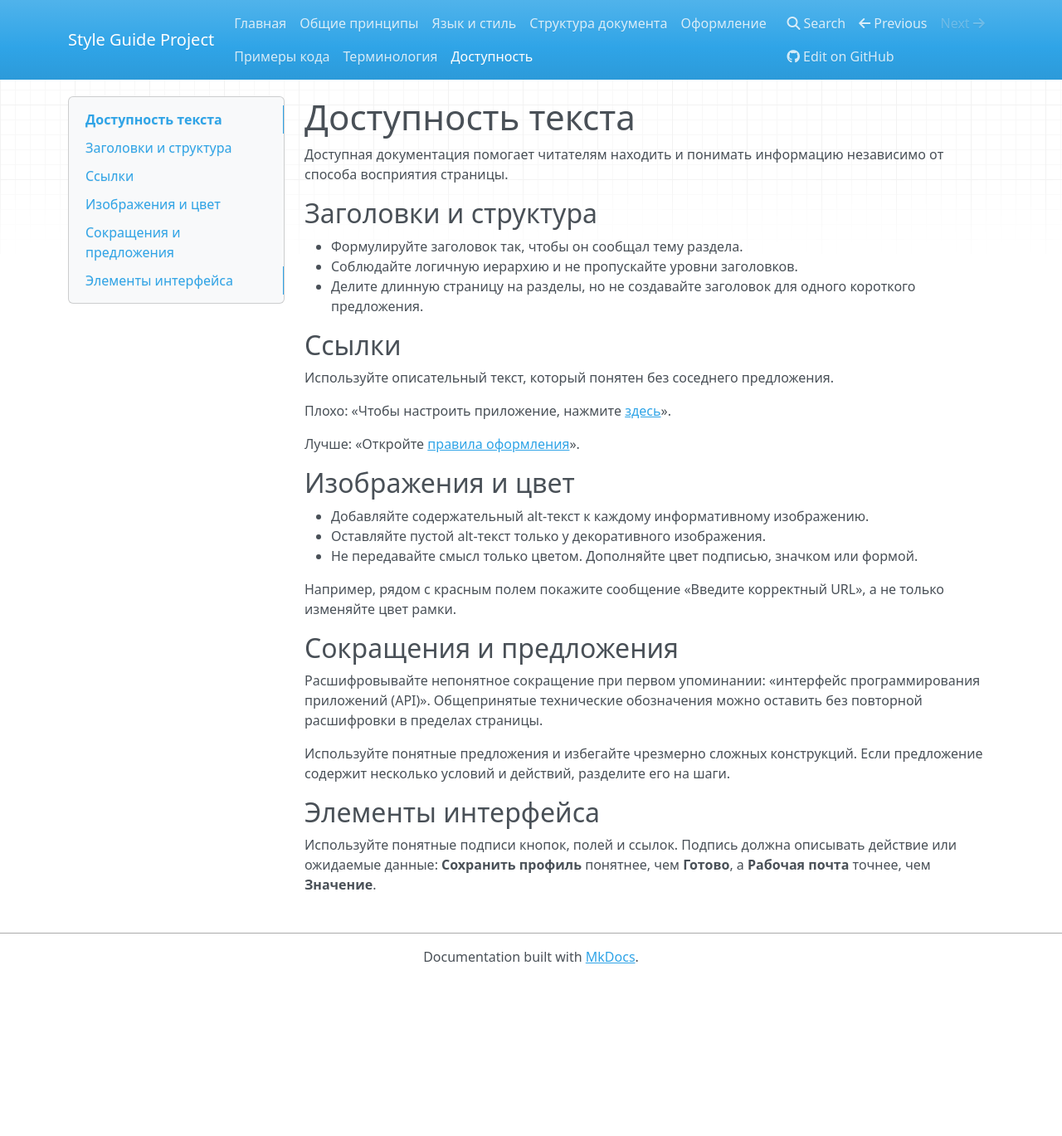
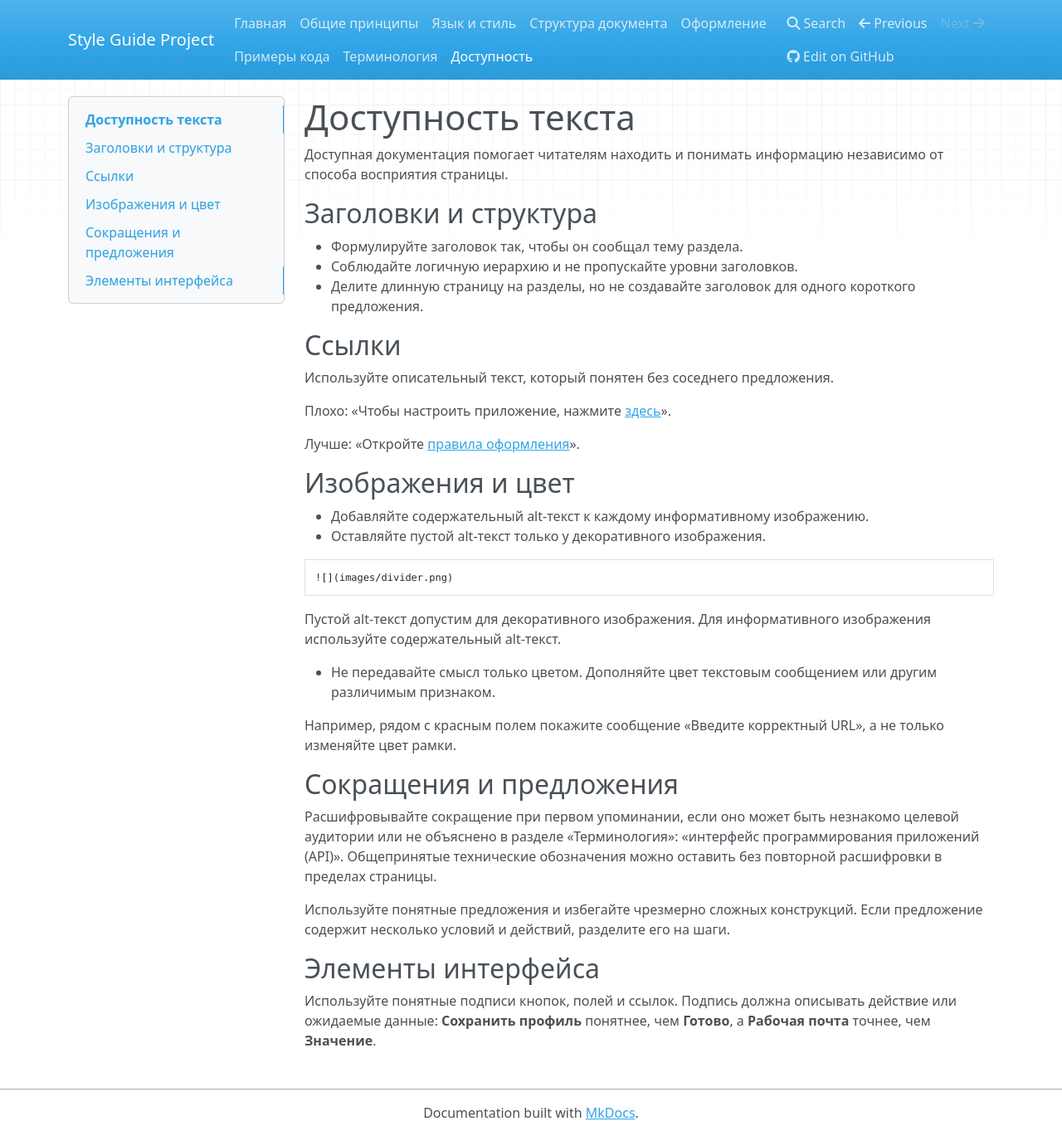
Before and after one commit to frizyyu/style-guide-project, an MkDocs documentation site: the page built from docs/accessibility.md, in a window 1280 px wide and 1369 px high. Shown: the whole window at 83% size. Built offline with MkDocs 1.6.1, drawn with Linux system fonts in a browser that asks for light colours; nearby versions of some CDN libraries.

Commit message:
docs: address review feedback

````diff
--- a/docs/accessibility.md
+++ b/docs/accessibility.md
@@ -20,13 +20,20 @@
 
 - Добавляйте содержательный alt-текст к каждому информативному изображению.
 - Оставляйте пустой alt-текст только у декоративного изображения.
-- Не передавайте смысл только цветом. Дополняйте цвет подписью, значком или формой.
+
+```markdown
+![](images/divider.png)
+```
+
+Пустой alt-текст допустим для декоративного изображения. Для информативного изображения используйте содержательный alt-текст.
+
+- Не передавайте смысл только цветом. Дополняйте цвет текстовым сообщением или другим различимым признаком.
 
 Например, рядом с красным полем покажите сообщение «Введите корректный URL», а не только изменяйте цвет рамки.
 
 ## Сокращения и предложения
 
-Расшифровывайте непонятное сокращение при первом упоминании: «интерфейс программирования приложений (API)». Общепринятые технические обозначения можно оставить без повторной расшифровки в пределах страницы.
+Расшифровывайте сокращение при первом упоминании, если оно может быть незнакомо целевой аудитории или не объяснено в разделе «Терминология»: «интерфейс программирования приложений (API)». Общепринятые технические обозначения можно оставить без повторной расшифровки в пределах страницы.
 
 Используйте понятные предложения и избегайте чрезмерно сложных конструкций. Если предложение содержит несколько условий и действий, разделите его на шаги.
 
````
